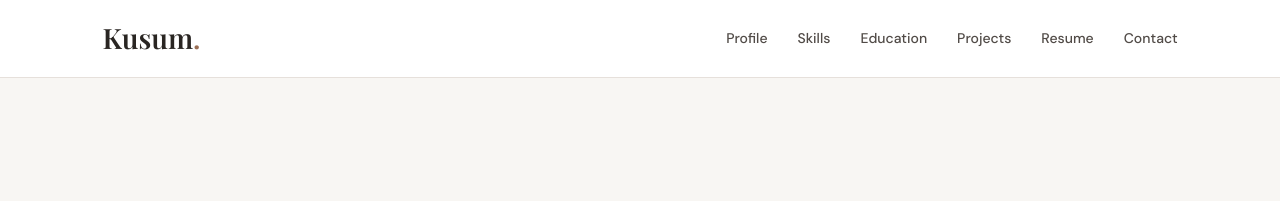
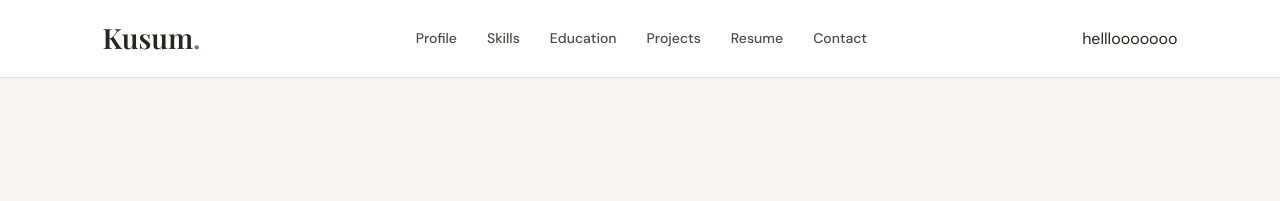
Before and after one commit to ksmgrg/portfolio-website, a plain HTML site: page index.html in a window 1280 px wide. Shown: the top 201 px of the page. Drawn offline with nearby package versions, Linux system fonts and the light colour scheme.

Commit message:
new hello div

```diff
--- a/index.html
+++ b/index.html
@@ -38,6 +38,7 @@
         <a href="#resume">Resume</a>
         <a href="#contact">Contact</a>
       </nav>
+      <div>helllooooooo</div>
       <button
         class="menu-toggle"
         id="menuToggle"
```
